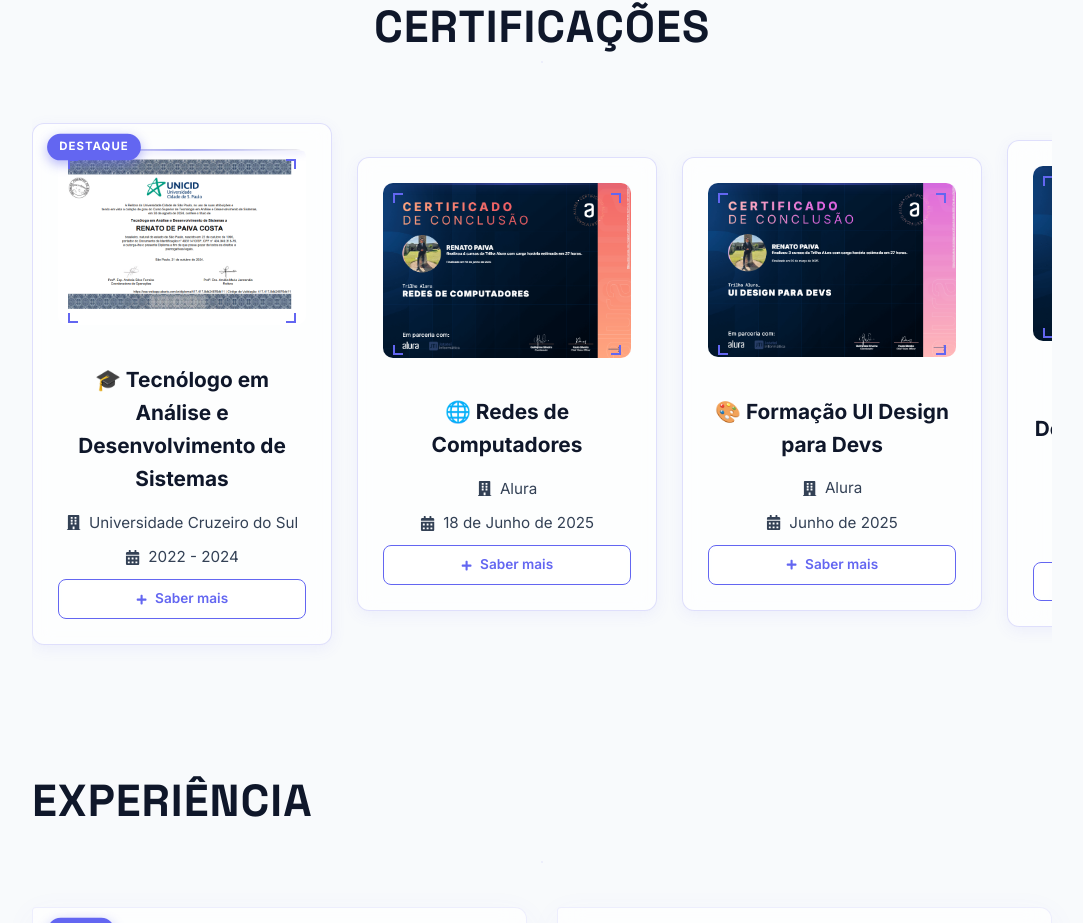
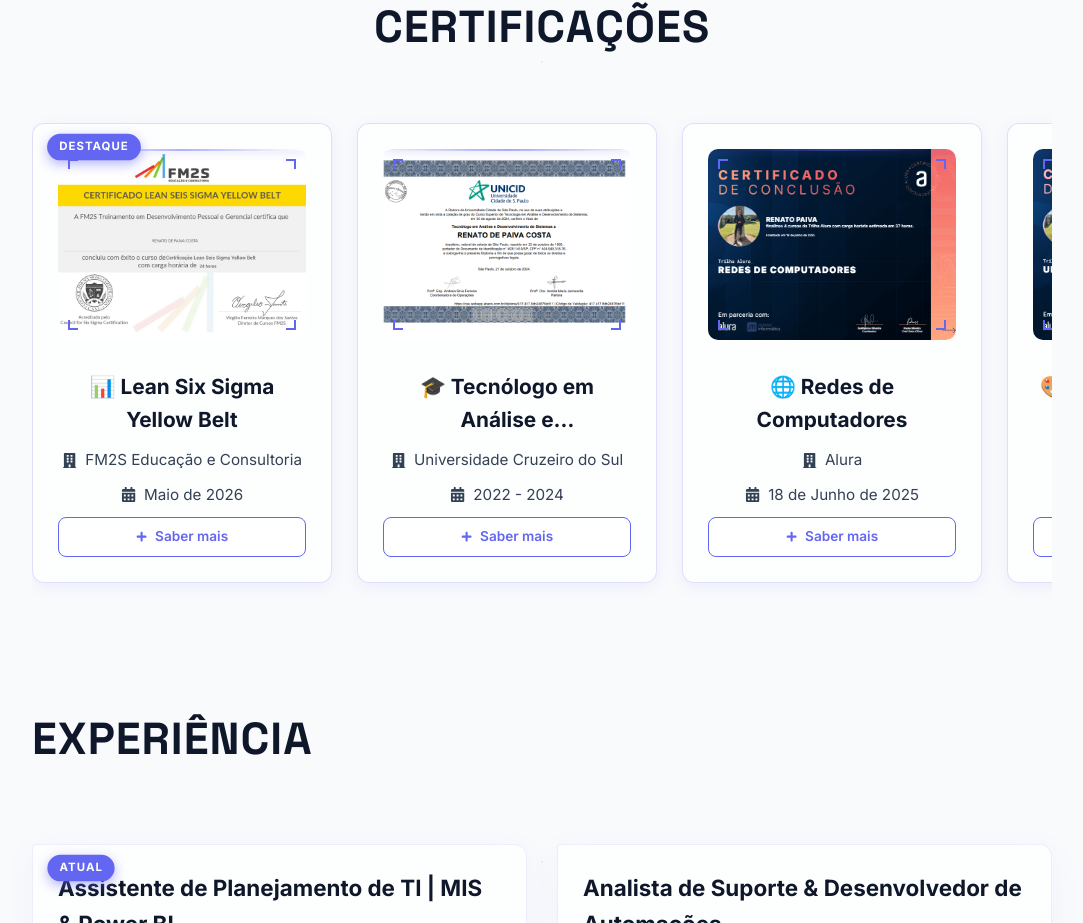
Before and after one commit to Renato8318/Portfolio---Renato---Paiva, a React (Vite) app: page / in a window 1280 px wide. Shown: the part 2738-3661 px from the top of the page, without its empty margins (98-1181 px from the left). Built offline with nearby package versions, Linux system fonts and the light colour scheme.

Commit message:
Atualização de Portfolio, incluido nova certicação

```diff
--- a/src/App.jsx
+++ b/src/App.jsx
@@ -46,20 +46,14 @@
     else setGreeting("Boa noite");
   }, []); // Inicializa apenas uma vez
 
-  // Verifica se está na página do projeto Amicão para forçar o tema claro e evitar bugs visuais
-  const isAmicaoPage = location.pathname === "/projeto/amicao";
-
   useEffect(() => {
-    if (darkMode && !isAmicaoPage) {
+    if (darkMode) {
       document.body.classList.add("dark");
     } else {
       document.body.classList.remove("dark");
     }
-
-    if (!isAmicaoPage) {
-      localStorage.setItem("theme", JSON.stringify(darkMode));
-    }
-  }, [darkMode, isAmicaoPage]);
+    localStorage.setItem("theme", JSON.stringify(darkMode));
+  }, [darkMode]);
 
   const handleMouseMove = (e) => {
     const rect = e.currentTarget.getBoundingClientRect();
--- a/src/components/CertificacaoDetalhes.jsx
+++ b/src/components/CertificacaoDetalhes.jsx
@@ -90,6 +90,74 @@
       "Consolidando os conhecimentos de POO"
     ],
     accentColor: "#4169e1", // Royal Blue
+  },
+  "lean-six-sigma-yellow-belt": {
+    title: "Lean Six Sigma Yellow Belt",
+    icon: <FaAward />,
+    issuer: "FM2S Educação e Consultoria",
+    date: "Maio de 2026",
+    description: "Certificação em melhoria contínua e análise de processos, focada na identificação de gargalos e otimização de resultados. A metodologia Lean Six Sigma complementa minha atuação em Inteligência de Dados, permitindo transformar dados operacionais em estratégias de impacto real.",
+    img: "/img/certificado-lean-six-sigma.jpg",
+    competencias: [
+      "Power BI", "Python", "SQL",
+      "MIS & Planejamento de TI", "Lean Six Sigma",
+      "Melhoria Contínua", "Análise de Processos"
+    ],
+    accentColor: "#eab308", // Yellow Belt Amber
+    gradeCurricular: [
+      {
+        modulo: "Módulo 1 - Introdução ao Lean Seis Sigma",
+        topicos: [
+          "Introdução ao Lean Seis Sigma: o que é e o que se tornou",
+          "Origem da metodologia Seis Sigma",
+          "Como realizar um projeto de Melhoria",
+          "Roteiro para realização de projetos de Melhoria",
+          "Divisão dos Belts e as ferramentas de cada Belt"
+        ]
+      },
+      {
+        modulo: "Módulo 2 - Fundamentos do Lean Seis Sigma",
+        topicos: [
+          "Fundamentos do Lean Seis Sigma: história da Melhoria de processos",
+          "Conceitos fundamentais: os pilares do Conhecimento Profundo",
+          "Mudança, Melhoria e as Três Questões Fundamentais",
+          "Questão 1 - O que melhorar: contextualização e objetivos",
+          "Questão 2 - Medição da melhoria: dados confiáveis e indicadores",
+          "Questão 3 - Mudanças geradoras de melhoria",
+          "Roteiros, habilidades e estratégias do agente de Melhoria",
+          "Roteiro DMAIC e suas ferramentas"
+        ]
+      },
+      {
+        modulo: "Módulo 3 - Define",
+        topicos: [
+          "Introdução à fase do Define",
+          "SIPOC: conceito, passo-a-passo e estudo de caso",
+          "VOC (Voice of Customer): coleta de informações do cliente",
+          "Árvore CTC: definição de indicadores",
+          "O contrato de Melhoria: elementos principais e elaboração"
+        ]
+      },
+      {
+        modulo: "Módulo 4 - Measure",
+        topicos: [
+          "Introdução à fase do Measure e Análise de processos",
+          "Mapeamento de processos e Tipos de Fluxograma",
+          "Coleta de dados: variáveis e passo-a-passo",
+          "Análise de dados: Pareto, Histogramas e Tendências",
+          "Apresentação de resultados do Measure"
+        ]
+      },
+      {
+        modulo: "Módulo 5 - Analyze, Improve e Control",
+        topicos: [
+          "Os Sete Desperdícos do Lean",
+          "Diagrama de Ishikawa e os Cinco Porquês",
+          "Poka Yoke: processos à prova de erros",
+          "Ciclo PDSA e Plano de Implementação"
+        ]
+      }
+    ]
   }
 };
 
@@ -267,6 +335,26 @@
           </div>
         </div>
       </div>
+
+      {cert.gradeCurricular && (
+        <div className="grade-curricular-section" style={{ marginTop: '50px' }}>
+          <h3 style={{ marginBottom: '25px', textAlign: 'left' }}>Conteúdo Programático</h3>
+          <div className="grade-curricular-grid">
+            {cert.gradeCurricular.map((mod, idx) => (
+              <div key={idx} className="modulo-item">
+                <h4 style={{ color: 'var(--primary-color)', marginBottom: '10px', fontSize: '0.9rem', textTransform: 'uppercase' }}>{mod.modulo}</h4>
+                <ul style={{ listStyle: 'none', padding: 0 }}>
+                  {mod.topicos.map((topico, i) => (
+                    <li key={i} style={{ fontSize: '0.8rem', color: 'var(--text-gray)', marginBottom: '6px', display: 'flex', gap: '8px', lineHeight: '1.4' }}>
+                      <span style={{ color: 'var(--primary-color)' }}>•</span> {topico}
+                    </li>
+                  ))}
+                </ul>
+              </div>
+            ))}
+          </div>
+        </div>
+      )}
     </section>
 
       {/* Modal de Zoom fora da section para evitar problemas de posicionamento */}
--- a/src/components/Certificacoes.jsx
+++ b/src/components/Certificacoes.jsx
@@ -3,6 +3,18 @@
 import { FaAward, FaCalendarAlt, FaChevronLeft, FaChevronRight, FaBuilding, FaPlus, FaUserGraduate, FaNetworkWired, FaPalette, FaLaptopCode, FaPython } from "react-icons/fa";
 
 const certificationsData = [
+  {
+    id: 6,
+    slug: "lean-six-sigma-yellow-belt",
+    title: "📊 Lean Six Sigma Yellow Belt",
+    issuer: "FM2S Educação e Consultoria",
+    date: "Maio de 2026",
+    description: "Certificação em melhoria contínua, análise estratégica de processos e otimização de resultados baseada em dados.",
+    img: "/img/certificado-lean-six-sigma.jpg",
+    credentialUrl: "",
+    icon: <FaAward />,
+    destaque: true,
+  },
   {
     id: 1,
     slug: "analise-desenvolvimento-sistemas",
@@ -13,7 +25,6 @@
     img: "/img/diploma-ads.jpg", // Certifique-se de colocar a foto nesta pasta
     credentialUrl: "", // Deixe vazio se não tiver link, ou coloque o link do LinkedIn/PDF
     icon: <FaUserGraduate />,
-    destaque: true,
   },
   {
     id: 2,
--- a/src/style.css
+++ b/src/style.css
@@ -1813,24 +1813,21 @@
   gap: 10px;
   z-index: 1;
   flex: 0 0 300px; /* Define uma largura fixa para cada item */
-  min-height: 400px; /* Altura mínima para manter uniformidade no carrossel */
+  height: 460px; /* Aumentado para equilibrar com a imagem maior */
   justify-content: flex-start;
   scroll-snap-align: start; /* Faz o item "grudar" no início da rolagem */
 }
 
 .cert-card-img {
-  height: auto !important;
+  height: 210px !important; /* Imagem mais imponente, ocupando quase 50% do card */
+  width: 100%;
   margin-bottom: 20px;
 }
 
 .cert-card-img img {
-  height: auto !important;
-  object-fit: contain !important;
-}
-
-.cert-card-img img {
-  height: auto !important;
-  object-fit: contain !important;
+  height: 100% !important;
+  width: 100% !important;
+  object-fit: cover !important; /* Garante que a imagem preencha o espaço sem distorcer */
 }
 
 /* Reflexo Shimmer para Certificações */
@@ -1860,6 +1857,46 @@
   box-shadow: 0 8px 20px rgba(99, 102, 241, 0.3);
 }
 
+/* Grade Curricular (Certificações) */
+.grade-curricular-grid {
+  display: grid;
+  grid-template-columns: repeat(3, 1fr); /* Agora com 3 colunas no desktop */
+  gap: 20px;
+  margin-bottom: 40px;
+  text-align: left;
+}
+
+.modulo-item {
+  background: rgba(255, 255, 255, 0.03);
+  padding: 15px;
+  border-radius: 12px;
+  border: 1px solid var(--border-subtle);
+  transition: transform 0.3s ease, border-color 0.3s ease, background 0.3s ease;
+}
+
+.modulo-item:hover {
+  transform: translateY(-5px);
+  border-color: var(--primary-color);
+  background: rgba(99, 102, 241, 0.05);
+}
+
+body:not(.dark) .modulo-item {
+  background: rgba(99, 102, 241, 0.02);
+  border-color: rgba(99, 102, 241, 0.1);
+}
+
+@media (max-width: 1100px) {
+  .grade-curricular-grid {
+    grid-template-columns: repeat(2, 1fr); /* 2 colunas para telas médias */
+  }
+}
+
+@media (max-width: 768px) {
+  .grade-curricular-grid {
+    grid-template-columns: 1fr; /* Lista única apenas no mobile */
+  }
+}
+
 .certificacao-item:hover::after {
   left: 150%;
 }
@@ -1881,7 +1918,12 @@
   font-size: 1.3rem;
   font-weight: 700;
   color: var(--text-white);
-  margin-bottom: 5px;
+  margin-bottom: 8px;
+  display: -webkit-box;
+  -webkit-line-clamp: 2; /* Limita títulos longos a 2 linhas */
+  -webkit-box-orient: vertical;
+  overflow: hidden;
+  min-height: 3.2rem; /* Mantém espaço consistente mesmo para títulos de 1 linha */
 }
 
 .cert-description {
```
Also changed, not shown: public/img/certificado-lean-six-sigma.jpg (added).
